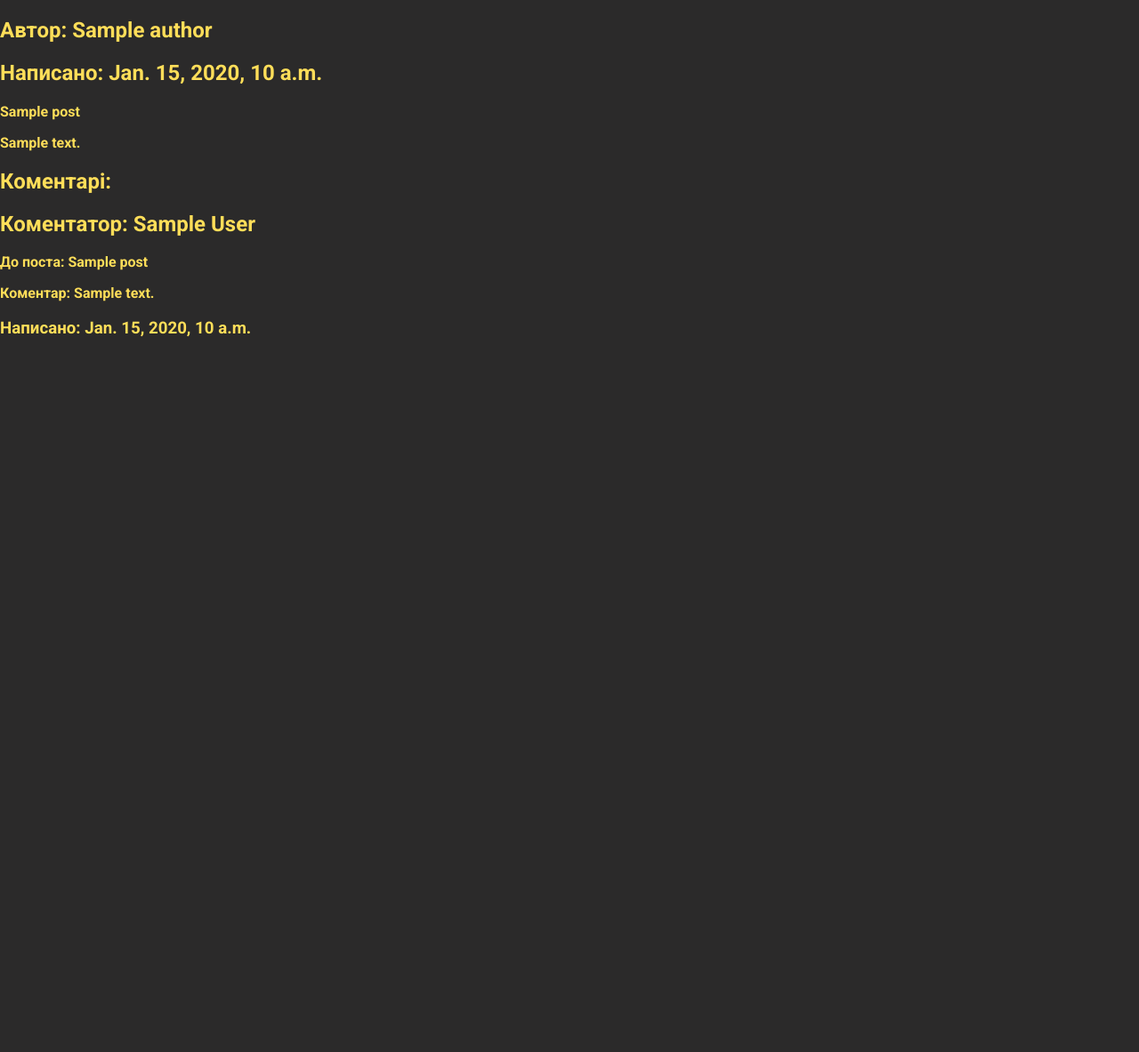
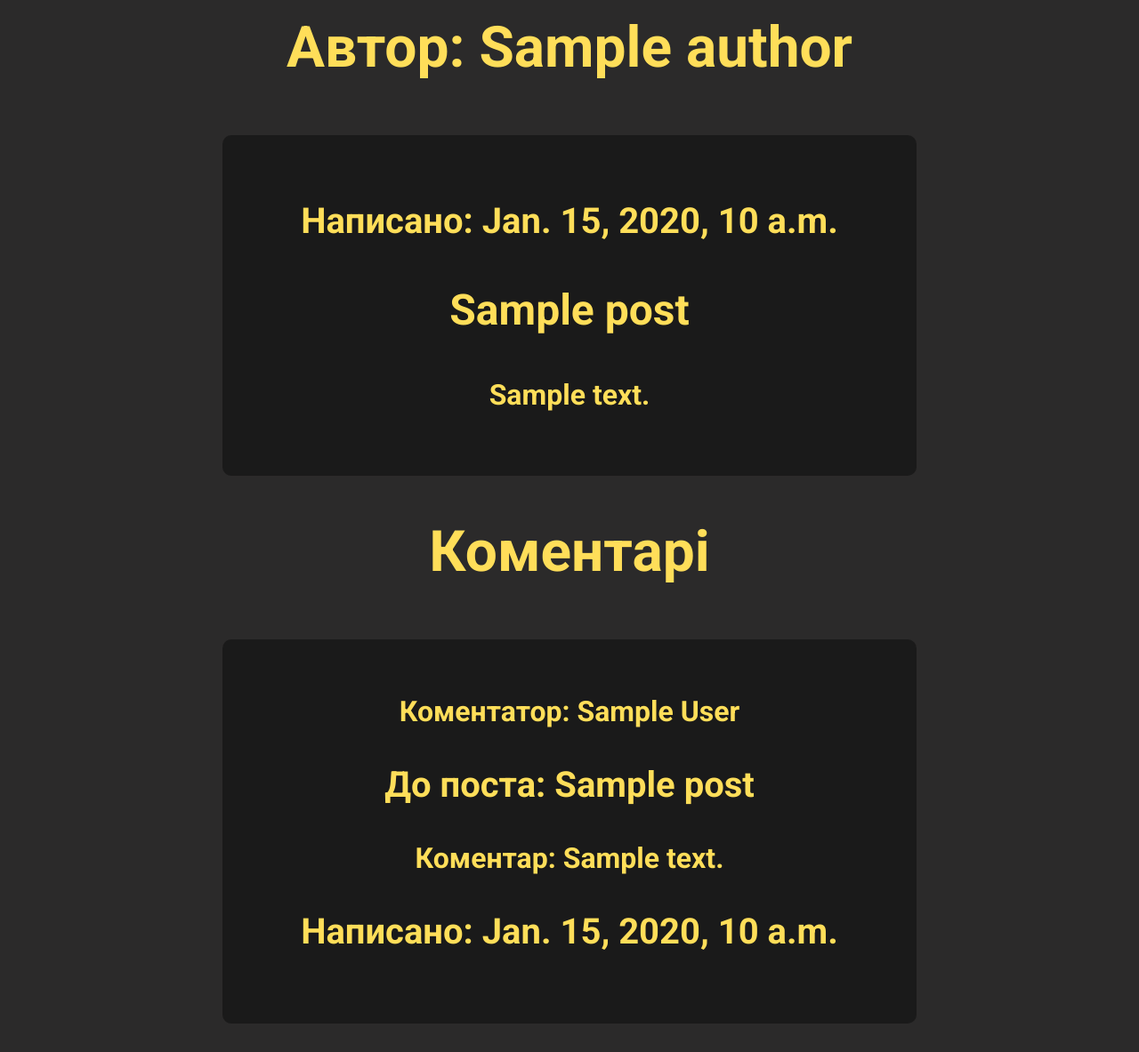
Before and after one commit to ShutenkoStanislav/Blog_project, a Django app: page /1/ in a window 1280 px wide. Shown: the whole page at 89% size. Before the commit the page ends 379 px from the top, so only its background shows below. Run offline with Django 5.2, Linux system fonts and the light colour scheme; tables that the repository leaves empty hold one stand-in row (values such as "Sample post").

Commit message:
done post_info templates now all complete

```diff
--- a/MyBlog/settings.py
+++ b/MyBlog/settings.py
@@ -23,7 +23,7 @@ BASE_DIR = Path(__file__).resolve().parent.parent
 SECRET_KEY = 'django-insecure-9ffb%t@qwak(cl1b_tepfc6k+b$@df+$e$ri(tjuuh$j1$6r_^'
 
 # SECURITY WARNING: don't run with debug turned on in production!
-DEBUG = True
+DEBUG = False
 
 ALLOWED_HOSTS = ["127.0.0.1"]
 
--- a/templates/Myblog/post_info.html
+++ b/templates/Myblog/post_info.html
@@ -9,18 +9,29 @@
     <title>Детальна інформація про пости</title>
 </head>
 <body>
-    <h2> Автор: {{post_infa.author}}</h2>
-    <h2>Написано: {{post_infa.publish_date}}</h2>
-    <p>{{post_infa.title}}</p>
-    <p>{{post_infa.content}}</p>
-    <h2>Коментарі:</h2>
+    <h2 class="author_name"> Автор: {{post_infa.author}}</h2>
+    <ul class="author_container">
+        <li class="author_item">
+            <h2 class="post_date">Написано: {{post_infa.publish_date}}</h2>
+            <p class="post_fond">{{post_infa.title}}</p>
+            <p class="post_text">{{post_infa.content}}</p>
+        </li>
+    </ul>
+
+    <h2 class="author_name">Коментарі</h2>
     {% if comment_infa %}
 
         {%for comment in comment_infa%}
-            <h2>Коментатор: {{comment.author_name}}</h2>
-            <p>До поста: {{comment.post}}</p>
-            <p>Коментар: {{comment.text}}</p>
-            <h3>Написано: {{comment.created_date}}</h3>
+
+        <ul class="author_container">
+            <li class="author_item">
+
+                <h1>Коментатор: {{comment.author_name}}</h1>
+                <p class="post_date">До поста: {{comment.post}}</p>
+                <p class="post_text">Коментар: {{comment.text}}</p>
+                <h3 class="post_date">Написано: {{comment.created_date}}</h3>
+            </li>
+        </ul>
 
         {%endfor%}
     {%else%}
```
